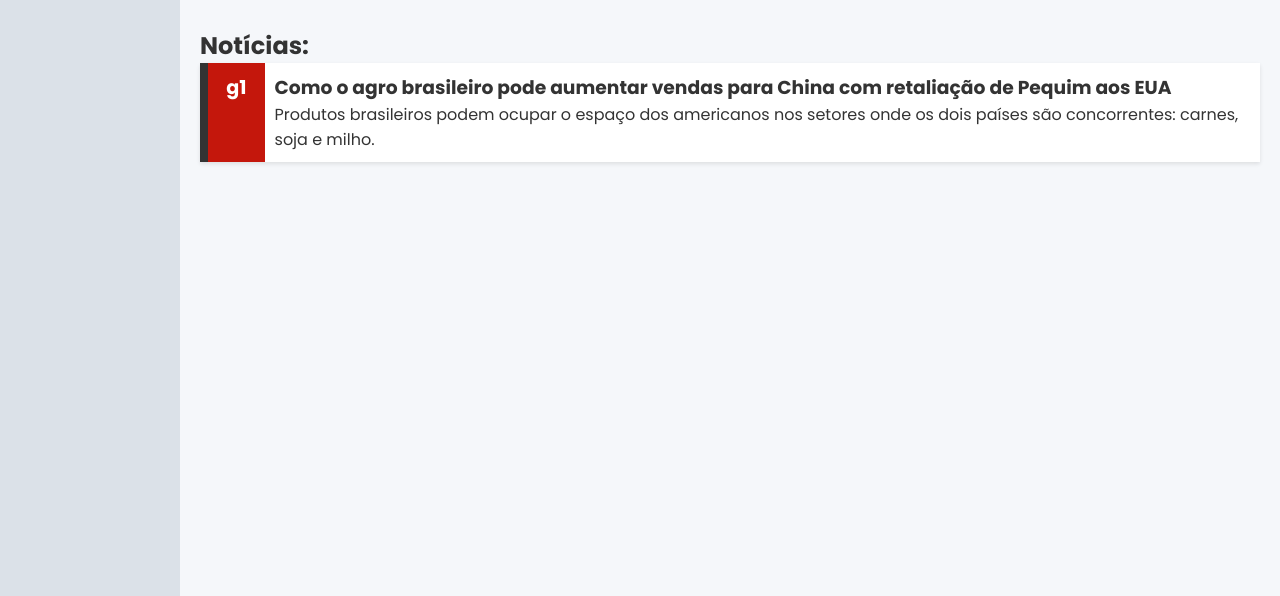
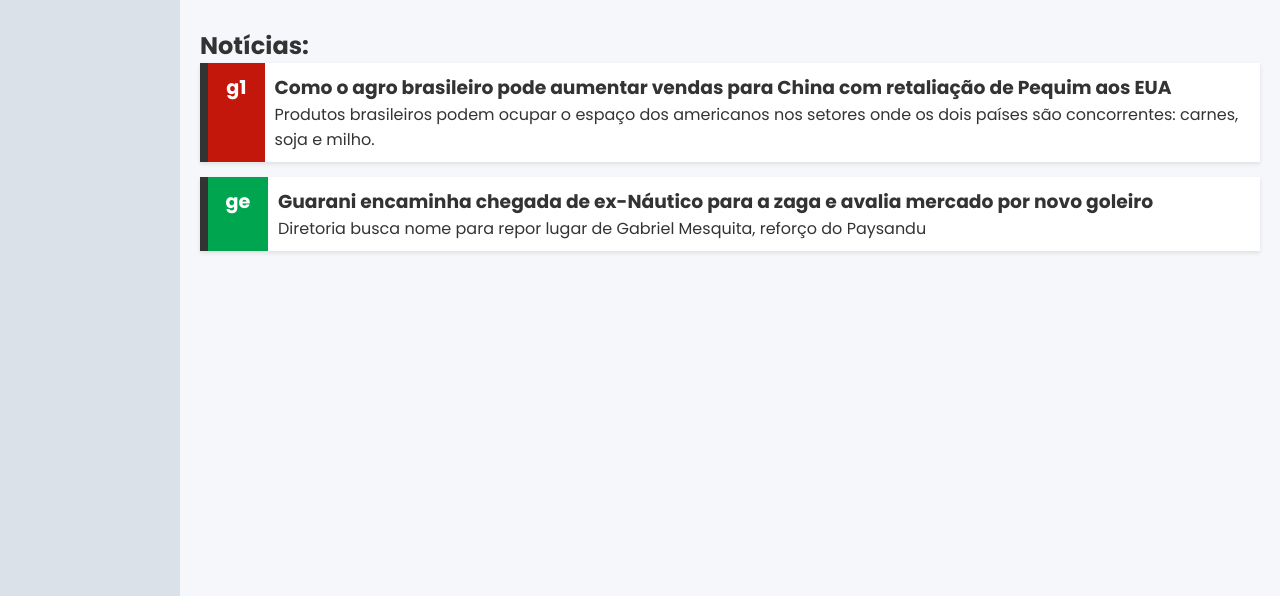
Before and after one commit to PedroNiess/atividade-01-dificuldades-de-idosos-com-tecnologia, a website: page index.html in a window 1280 px wide. Shown: the part 264-860 px from the top of the page. Drawn offline with Linux system fonts and the light colour scheme.

Commit message:
FEAT: redirecionamento de notícias

```diff
--- a/index.html
+++ b/index.html
@@ -53,6 +53,15 @@
           </div>
         </div>
        </a>
+        <a href="https://ge.globo.com/sp/campinas-e-regiao/futebol/times/guarani/noticia/2025/04/05/guarani-encaminha-chegada-de-ex-nautico-para-zaga-e-avalia-mercado-por-novo-goleiro.ghtml" target="_blank" style="text-decoration: none; color: inherit;">
+        <div class="noticia">
+          <div class="fonte ge">ge</div>
+          <div class="conteudo">
+            <h3>Guarani encaminha chegada de ex-Náutico para a zaga e avalia mercado por novo goleiro</h3>
+            <p>Diretoria busca nome para repor lugar de Gabriel Mesquita, reforço do Paysandu</p>
+          </div>
+        </div>
+       </a>
       </section>
     </main>
   </div>
```
